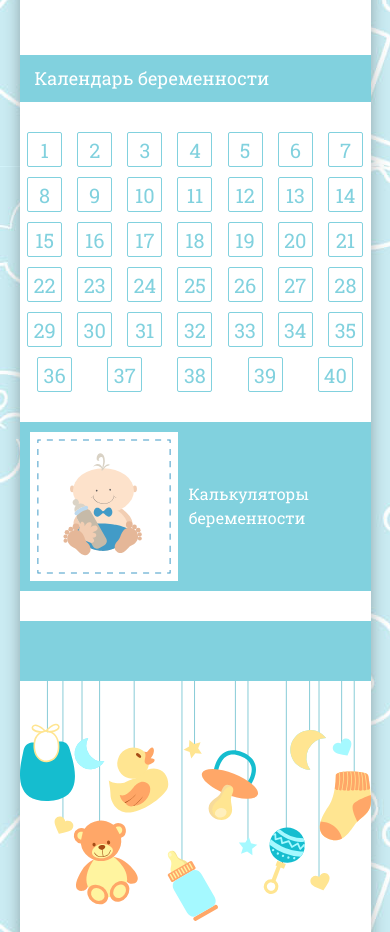
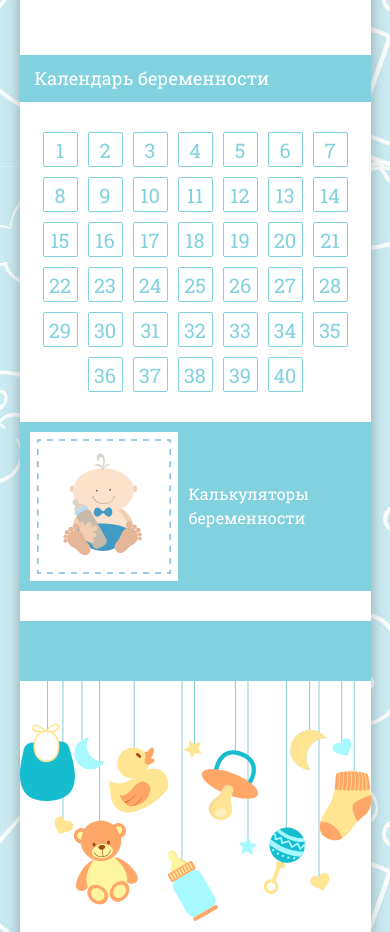
Before and after one commit to Verta-master/baby, a website: page page.html in a window 390 px wide. Shown: the part 1500-2432 px from the top of the page. Drawn offline with nearby package versions, Linux system fonts and the light colour scheme; files that its build step writes are made by us from their sources.

Commit message:
Page adaptive

```diff
--- a/less/blocks/media.less
+++ b/less/blocks/media.less
@@ -154,6 +154,9 @@
       margin-right: 5px;
     }
   }
+  .calender__list--sidebar {
+    justify-content: center;
+  }
   .breadcrumbs {
     max-width: 250px;
   }
```
